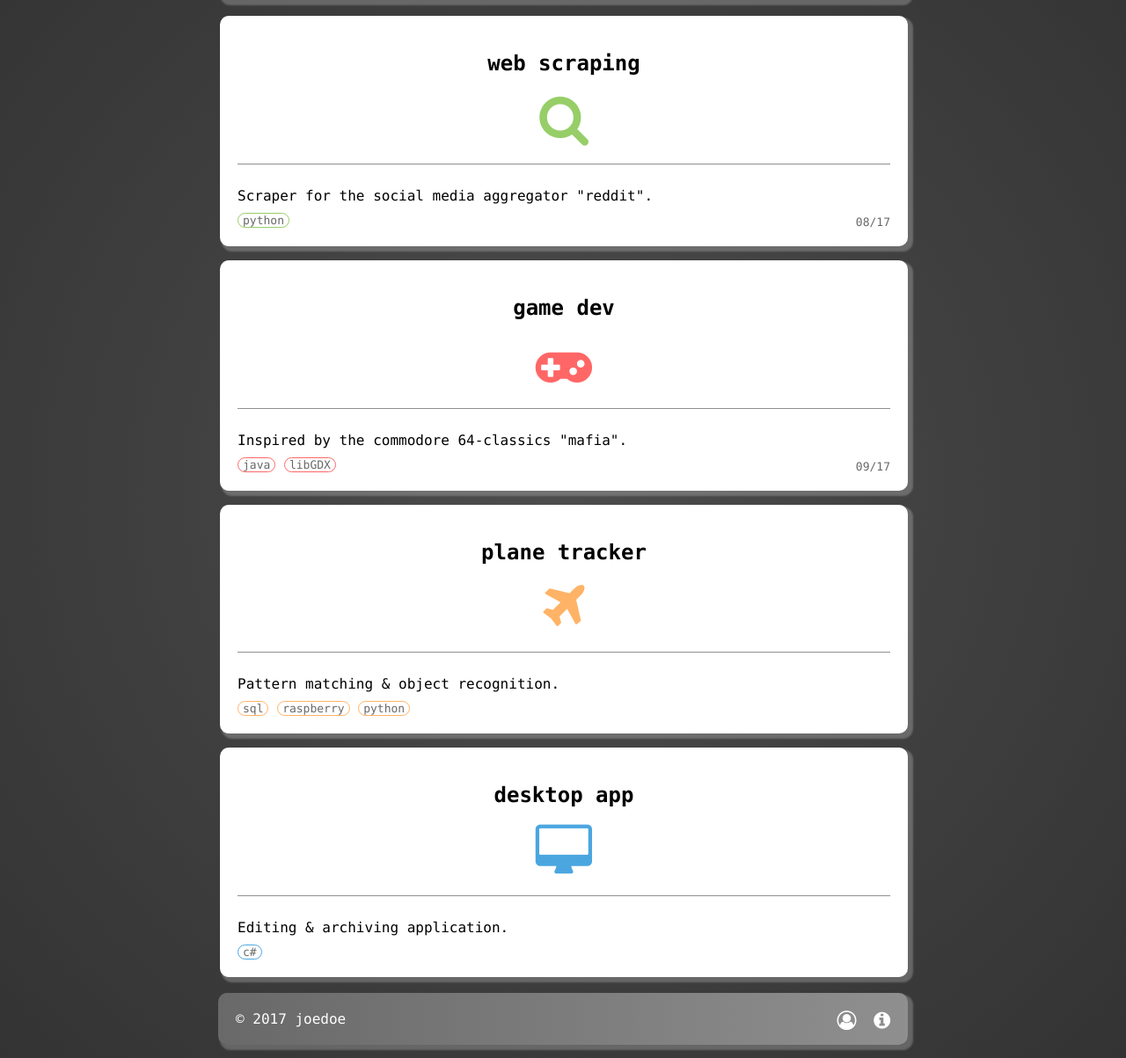
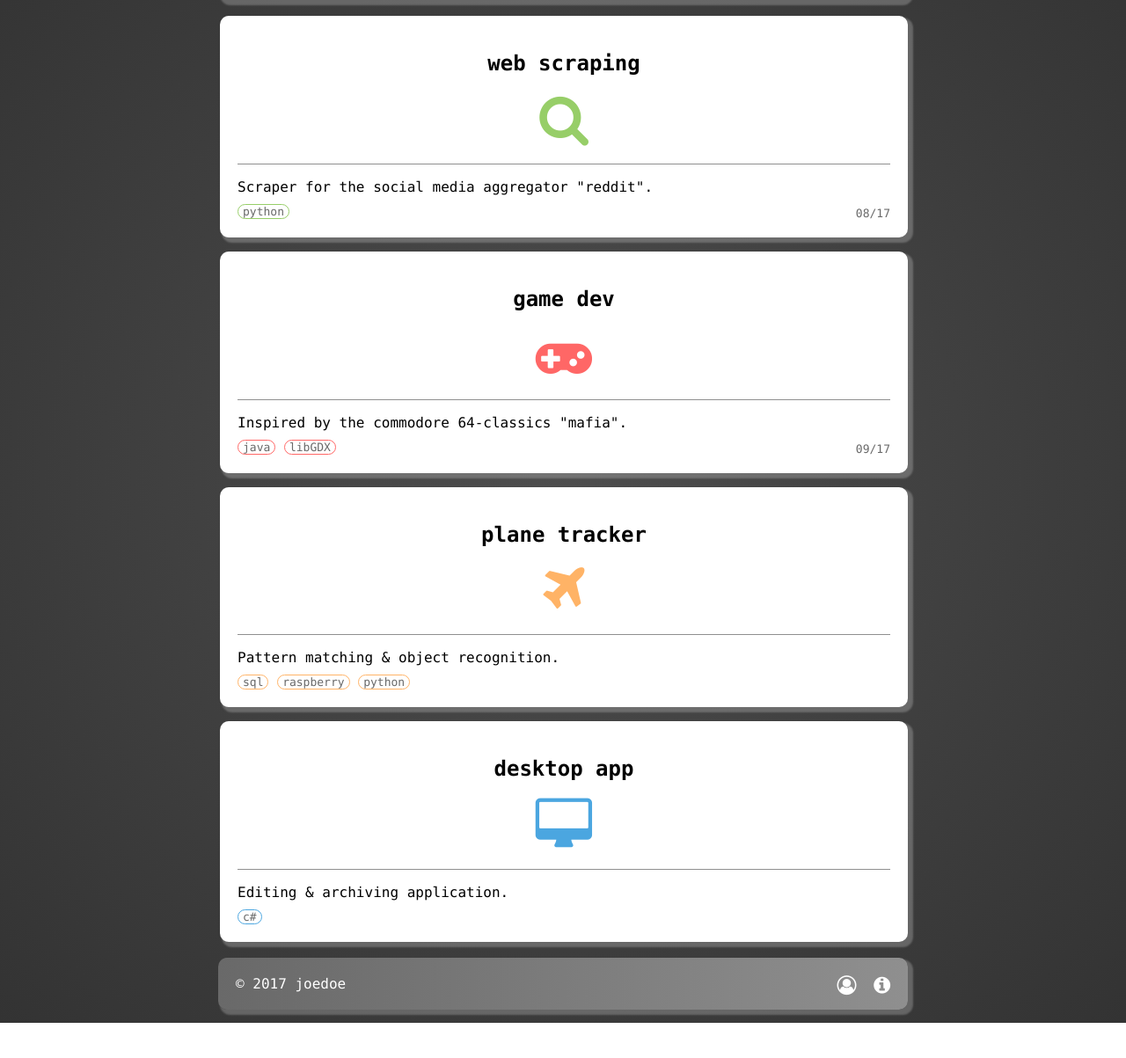
Before and after one commit to j-o-e-d-o-e/start_page, a PHP site: page / in a window 1280 px wide. Shown: the part 93-1296 px from the top of the page at 88% size. After the commit the page ends 1256 px from the top, so only its background shows below. Run offline with PHP 8.4, Linux system fonts and the light colour scheme.

Commit message:
minor change: updated css

```diff
--- a/css/index.css
+++ b/css/index.css
@@ -27,7 +27,6 @@ h2, .div_icon {
 }
 .border {
 	margin-top: 10px;
-	margin-bottom: 10px;
 	padding-bottom: 10px;
 	border-bottom: solid 1px #8F8F8F;
 }
```
